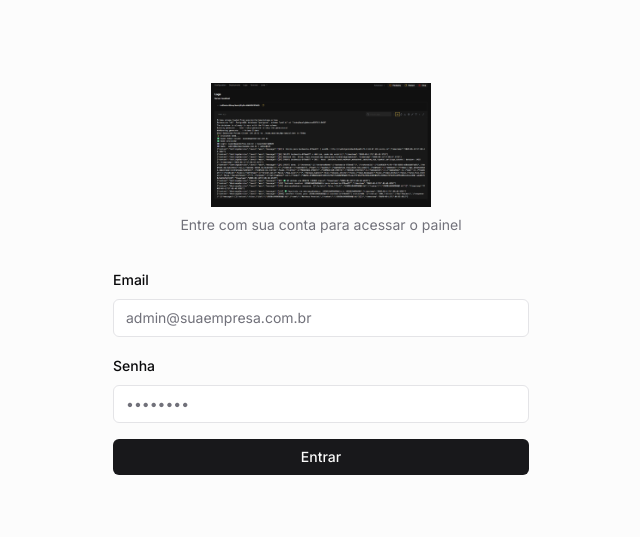
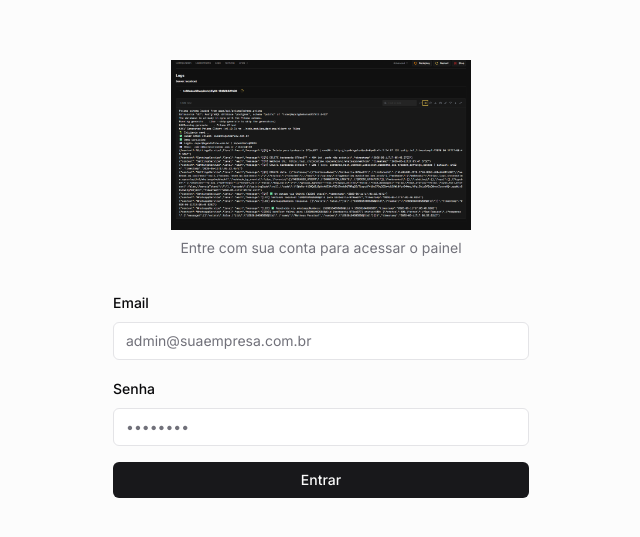
Before and after one commit to qa-matheuspereira/agendaflow, a Next.js app in the folder apps/web/: page /login in a window 1280 px wide. Shown: the part 121-658 px from the top of the page, without its empty margins (319-959 px from the left). Built offline with nearby package versions, Linux system fonts and the light colour scheme; no server answers.

Commit message:
style: increase login page logo size

```diff
--- a/apps/web/src/app/(auth)/login/page.tsx
+++ b/apps/web/src/app/(auth)/login/page.tsx
@@ -13,8 +13,8 @@ export default function LoginPage() {
           <Image
             src="/logo-black.png"
             alt="Chronos.AI"
-            width={220}
-            height={110}
+            width={300}
+            height={150}
             className="object-contain"
             priority
           />
```
